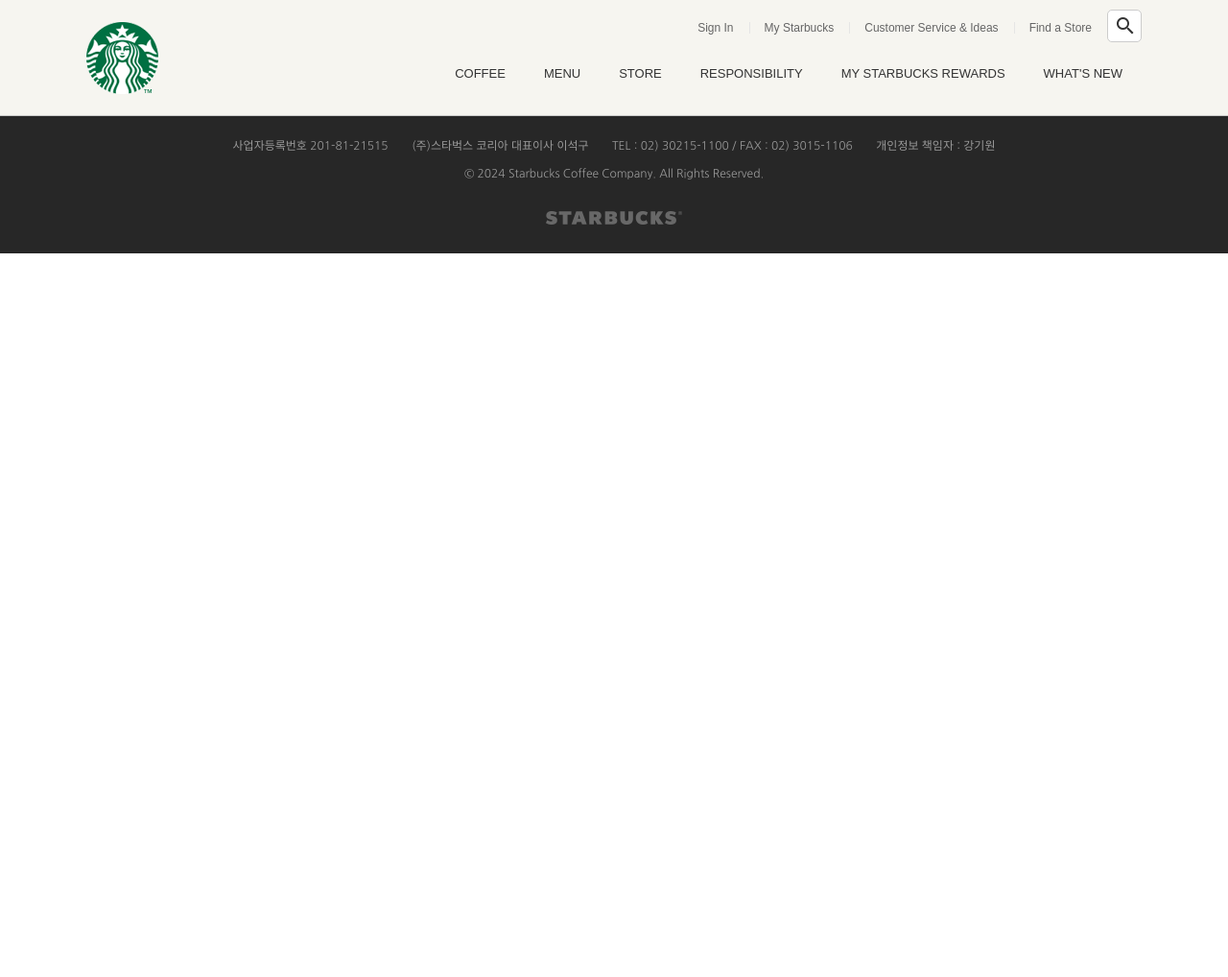
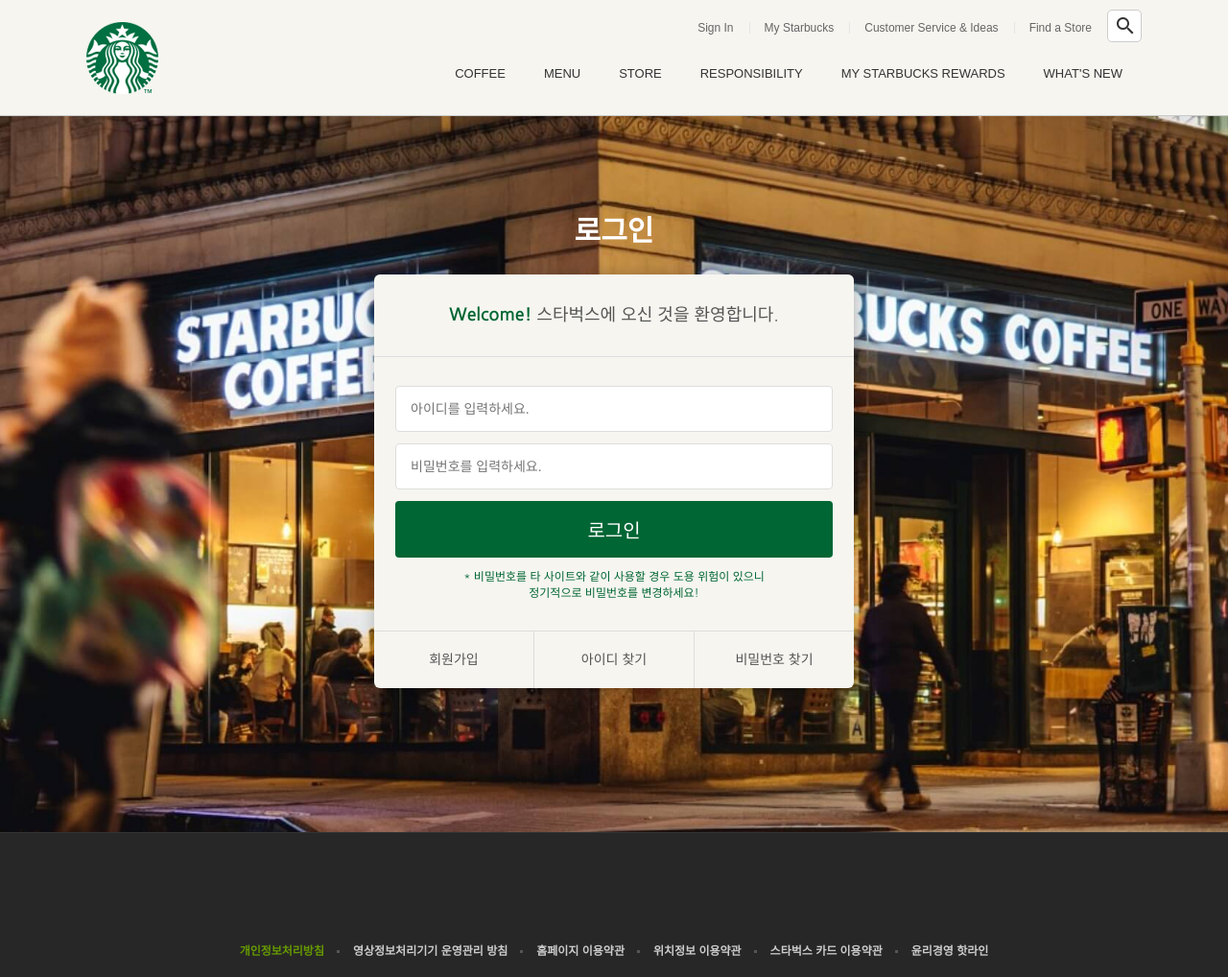
Before and after one commit to shongchan/starbucks, a plain HTML site: page signin/index.html in a window 1280 px wide. Shown: the top 1018 px of the page at 96% size. Before the commit the page ends 800 px from the top, so only its background shows below. Drawn offline with nearby package versions, Linux system fonts and the light colour scheme.

Commit message:
로그인 페이지 완성

```diff
--- /dev/null
+++ b/css/signin.css
@@ -0,0 +1,90 @@
+.signin {
+  margin-top: 120px;
+  padding: 100px 0 150px;
+  background-image: url('../images/signin_bg.jpg');
+  background-repeat: no-repeat;
+  background-position: center;
+  background-attachment: fixed;
+  background-size: cover;
+}
+
+.signin h1 {
+  color: #fff;
+  font-size: 30px;
+  font-weight: 700;
+  text-align: center;
+  margin-bottom: 24px;
+}
+
+.signin__card {
+  width: 500px;
+  margin: 0 auto;
+  border-radius: 6px;
+  background-color: #F6F5F0;
+  box-shadow: 2px 2px 20px rgba(0, 0, 0, 0.3);
+  color: #555;
+}
+
+.signin__card h2 {
+ padding: 30px;
+ font-size: 18px;
+ text-align: center;
+ border-bottom: 1px solid #ddd;
+}
+
+.signin__card h2 strong {
+  font-weight: 700;
+  color: #006633;
+}
+
+.signin__card form {
+  padding: 30px 22px;
+}
+
+.signin__card form input {
+  width: 100%;
+  margin-bottom: 12px;
+  padding: 15px;
+  border: 1px solid #ddd;
+  border-radius: 4px;
+  outline: none;
+  box-sizing: border-box;
+  font-size: 14px;
+}
+
+.signin__card form [type="submit"] {
+  background-color: #006633;
+  border: none;
+  color: #fff;
+  font-size: 20px;
+  cursor: pointer;
+}
+
+.signin__card form p {
+  font-size: 12px;
+  color: #006633;
+  text-align: center;
+}
+
+.signin__card .actions {
+  display: flex;
+  border-top: 1px solid #ddd;
+}
+
+.signin__card .actions a {
+  flex-grow: 1;
+  flex-basis: 0;
+  text-align: center;
+  padding: 20px;
+  color: #555;
+  font-size: 14px;
+  border-right: 1px solid #ddd;
+}
+
+.signin__card .actions a:last-child {
+  border-right: none;
+}
+
+.signin__card .actions a:hover {
+  text-decoration: underline;
+}
--- a/signin/index.html
+++ b/signin/index.html
@@ -24,6 +24,7 @@
   <link href="https://fonts.googleapis.com/css2?family=Nanum+Gothic:wght@400;700&display=swap" rel="stylesheet">
   <link rel="stylesheet" href="https://fonts.googleapis.com/icon?family=Material+Icons" />
   <link rel="stylesheet" href="../css/common.css" />
+  <link rel="stylesheet" href="../css/signin.css" />
 
   <script defer src="../js/common.js"></script>
 </head>
@@ -363,13 +364,33 @@
 
   <!-- SIGN IN -->
   <section class="signin">
-
+    <h1>로그인</h1>
+    <div class="signin__card">
+      <h2>
+        <strong>Welcome!</strong> 스타벅스에 오신 것을 환영합니다.
+      </h2>
+      <form>
+        <input type="text" placeholder="아이디를 입력하세요." />
+        <input type="password" placeholder="비밀번호를 입력하세요." />
+        <input type="submit" value="로그인" />
+        <p>
+          * 비밀번호를 타 사이트와 같이 사용할 경우 도용 위험이 있으니<br />
+          정기적으로 비밀번호를 변경하세요!
+        </p>
+      </form>
+      <div class="actions">
+        <a href="javascript:void(0)">회원가입</a>
+        <a href="javascript:void(0)">아이디 찾기</a>
+        <a href="javascript:void(0)">비밀번호 찾기</a>
+      </div>
+    </div>
   </section>
 
 
 
  <!-- FOOTER -->
   <footer>
+    <div class="inner"></div>
     <ul class="menu">
       <li><a href="javascript:void(0)" class="green">개인정보처리방침</a></li>
       <li><a href="javascript:void(0)">영상정보처리기기 운영관리 방침</a></li>
```
Also changed, not shown: index.html (+2 -0 lines).
